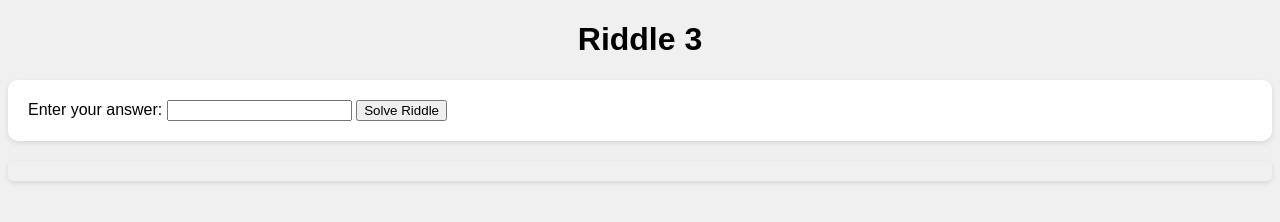
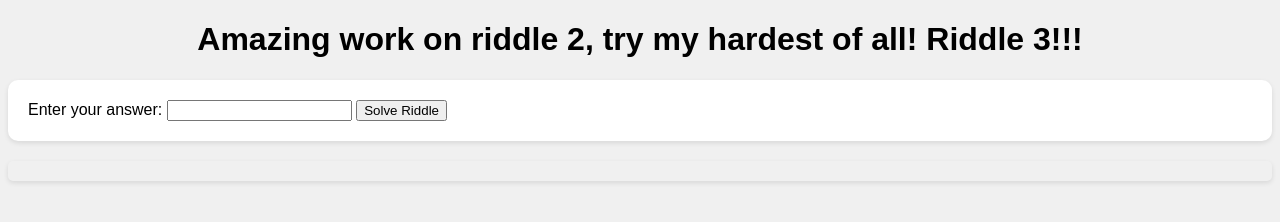
Before and after one commit to null65/riddle, a plain HTML site: page riddle3.html in a window 1280 px wide. Drawn offline with Linux system fonts and the light colour scheme.

Commit message:
Update riddle3.html

```diff
--- a/riddle3.html
+++ b/riddle3.html
@@ -33,7 +33,7 @@
 </head>
 <body>
     <header>
-        <h1>Riddle 3</h1>
+        <h1> Amazing work on riddle 2, try my hardest of all!  Riddle 3!!!</h1>
     </header>
     <main>
         <section class="riddle-form">
```
